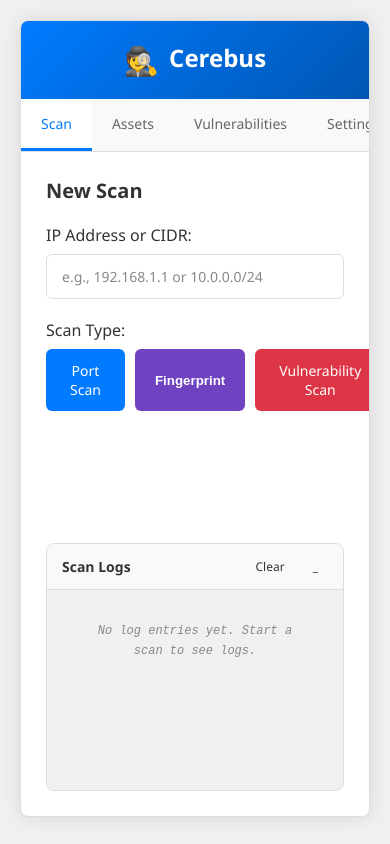
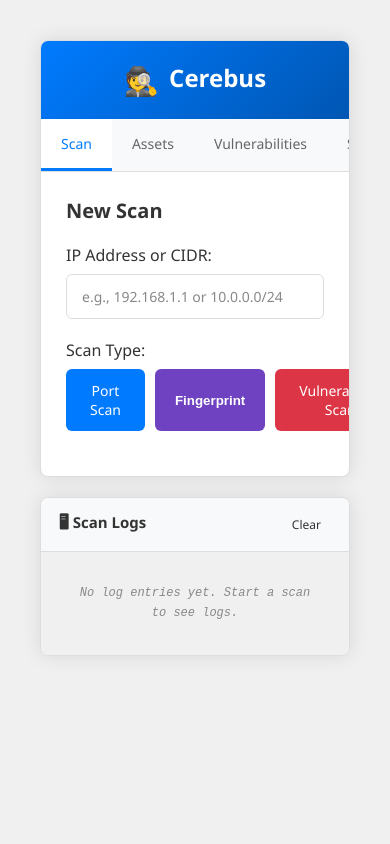
Before and after one commit to trevorcapps/scanner, a Flask app: page / in a window 390 px wide. Run offline with Flask 3, Linux system fonts and the light colour scheme; some libraries are stand-ins or nearby versions.

Commit message:
UI: Separate log panel as its own container beside Cerebus
- Log panel is now a completely separate container box, not nested
  inside the main Cerebus container
- Side-by-side layout: Cerebus app (left) + Scan Logs (right)
- Equal sizing via flex: 1 on both containers
- Log panel only visible on Scan tab (JS toggles split-view class)
- Log content is fixed-height (max 85vh) with overflow auto-scroll,
  never grows the page
- Page layout widened to 1600px to fit both panels
- Responsive: stacks vertically below 1000px
- Hacker theme: green glow on log container header
- Removed old collapsed toggle (not needed with separate panel)
- Log container has its own header with 🖥 icon

```diff
--- a/static/script.js
+++ b/static/script.js
@@ -151,9 +151,21 @@ document.addEventListener('DOMContentLoaded', function() {
     // ==================== Log Window Management ====================
     var logContent = document.getElementById('log-content');
     var logClearBtn = document.getElementById('log-clear');
-    var logToggleBtn = document.getElementById('log-toggle');
-    var logWindow = document.getElementById('log-window');
+    var logContainer = document.getElementById('log-container');
+    var pageLayout = document.getElementById('page-layout');
     var maxLogEntries = 500;
+
+    // Show split-view (log panel) when on scan tab
+    function updateSplitView(tabId) {
+        if (tabId === 'scan-tab') {
+            pageLayout.classList.add('split-view');
+        } else {
+            pageLayout.classList.remove('split-view');
+        }
+    }
+
+    // Initialize split-view for the default active tab
+    updateSplitView('scan-tab');
 
     function getTimestamp() {
         var now = new Date();
@@ -195,15 +207,6 @@ document.addEventListener('DOMContentLoaded', function() {
         }
     }
 
-    function toggleLogWindow() {
-        if (logWindow) {
-            logWindow.classList.toggle('collapsed');
-            if (logToggleBtn) {
-                logToggleBtn.textContent = logWindow.classList.contains('collapsed') ? '+' : '_';
-            }
-        }
-    }
-
     // Initialize log window
     if (logContent) {
         clearLogs();
@@ -211,10 +214,6 @@ document.addEventListener('DOMContentLoaded', function() {
 
     if (logClearBtn) {
         logClearBtn.addEventListener('click', clearLogs);
-    }
-
-    if (logToggleBtn) {
-        logToggleBtn.addEventListener('click', toggleLogWindow);
     }
 
     // Listen for log events from backend
@@ -640,6 +639,9 @@ document.addEventListener('DOMContentLoaded', function() {
 
             this.classList.add('active');
             document.getElementById(tabId).classList.add('active');
+
+            // Toggle log panel visibility (only on scan tab)
+            updateSplitView(tabId);
 
             if (tabId === 'assets-tab') {
                 loadAssets();
--- a/static/style.css
+++ b/static/style.css
@@ -189,9 +189,53 @@ body {
     font-family: 'Courier New', 'Fira Code', monospace;
 }
 
+/* ============================================
+   Page Layout — side-by-side on Scan tab
+   ============================================ */
+
+.page-layout {
+    max-width: 1600px;
+    margin: 0 auto;
+    padding: 20px;
+}
+
+.page-layout.split-view {
+    display: flex;
+    gap: 20px;
+    align-items: flex-start;
+}
+
+.page-layout.split-view .container {
+    flex: 1;
+    min-width: 0;
+}
+
+.page-layout.split-view .log-container {
+    flex: 1;
+    min-width: 0;
+    display: flex;
+}
+
+/* Hide log container when not on scan tab */
+.log-container {
+    display: none;
+}
+
+.page-layout.split-view .log-container {
+    display: flex;
+}
+
+@media (max-width: 1000px) {
+    .page-layout.split-view {
+        flex-direction: column;
+    }
+    .page-layout.split-view .log-container {
+        width: 100%;
+    }
+}
+
 .container {
-    max-width: 1400px;
-    margin: 0 auto;
+    max-width: 100%;
     background-color: var(--bg-secondary);
     padding: 0;
     box-shadow: 0 0 20px var(--shadow-color);
@@ -2090,9 +2134,20 @@ tr.vuln-info {
 }
 
 /* Hacker theme special effects */
-.theme-hacker .container {
+.theme-hacker .container,
+.theme-hacker .log-container {
     border-color: var(--accent-primary);
     box-shadow: 0 0 20px var(--shadow-color), inset 0 0 60px rgba(0, 255, 0, 0.03);
+}
+
+.theme-hacker .log-container-header {
+    background: linear-gradient(135deg, #001100, #002200);
+    border-bottom: 1px solid var(--accent-primary);
+}
+
+.theme-hacker .log-container-title {
+    color: var(--accent-primary);
+    text-shadow: 0 0 5px var(--accent-primary);
 }
 
 .theme-hacker .asset-ip,
@@ -2690,66 +2745,32 @@ tr.vuln-info {
    ============================================ */
 
 /* ============================================
-   Scan Tab - Two Panel Layout
+   Log Container — separate box beside main app
    ============================================ */
 
-.scan-controls {
-    padding: 0 0 10px 0;
-}
-
-.scan-panels {
-    display: flex;
-    gap: 16px;
-    min-height: 350px;
-}
-
-.scan-panel-left {
-    flex: 1;
-    min-width: 0;
-    overflow-y: auto;
-    max-height: 600px;
-}
-
-.scan-panel-right {
-    flex: 0 0 420px;
-    min-width: 0;
-    display: flex;
+.log-container {
     flex-direction: column;
-}
-
-/* Responsive: stack panels on narrow screens */
-@media (max-width: 900px) {
-    .scan-panels {
-        flex-direction: column;
-    }
-    .scan-panel-right {
-        flex: none;
-        width: 100%;
-    }
-}
-
-#log-window {
+    background-color: var(--bg-secondary);
+    box-shadow: 0 0 20px var(--shadow-color);
+    border-radius: 8px;
     border: 1px solid var(--border-color);
-    border-radius: 8px;
-    background-color: var(--bg-tertiary);
     overflow: hidden;
-    display: flex;
-    flex-direction: column;
-    height: 100%;
-}
-
-#log-header {
+    max-height: 85vh;
+}
+
+.log-container-header {
     display: flex;
     justify-content: space-between;
     align-items: center;
-    padding: 10px 15px;
-    background-color: var(--table-header-bg);
+    padding: 14px 18px;
+    background: linear-gradient(135deg, var(--bg-tertiary), var(--table-header-bg));
     border-bottom: 1px solid var(--border-color);
-}
-
-#log-title {
-    font-weight: 600;
-    font-size: 14px;
+    flex-shrink: 0;
+}
+
+.log-container-title {
+    font-weight: 700;
+    font-size: 15px;
     color: var(--text-primary);
 }
 
@@ -2765,7 +2786,6 @@ tr.vuln-info {
 
 #log-content {
     flex: 1;
-    min-height: 200px;
     overflow-y: auto;
     padding: 12px 15px;
     font-family: 'Courier New', 'Fira Code', monospace;
@@ -2774,17 +2794,7 @@ tr.vuln-info {
     background-color: var(--bg-primary);
 }
 
-#log-content.collapsed {
-    display: none;
-}
-
-#log-window.collapsed #log-content {
-    display: none;
-}
-
-#log-window.collapsed {
-    margin-top: 25px;
-}
+/* (collapsed styles removed — log panel is now a separate container) */
 
 .log-entry {
     margin-bottom: 4px;
--- a/templates/index.html
+++ b/templates/index.html
@@ -6,6 +6,8 @@
     <script src="https://cdn.socket.io/4.0.0/socket.io.min.js"></script>
 </head>
 <body class="theme-light">
+    <div class="page-layout" id="page-layout">
+    <!-- Main App Container -->
     <div class="container">
         <div class="header">
             <h1><span class="header-icon">&#128373;&#65039;</span> Cerebus</h1>
@@ -20,7 +22,6 @@
 
         <!-- Scan Tab -->
         <div id="scan-tab" class="tab-content active">
-            <div class="scan-controls">
             <h2>New Scan</h2>
             <form id="scan-form">
                 <div class="form-group">
@@ -41,25 +42,7 @@
                 <p id="progress-message">Scan in progress...</p>
                 <progress id="progress-bar" value="0" max="100"></progress>
             </div>
-            </div>
-
-            <div class="scan-panels">
-                <div class="scan-panel-left">
             <div id="scan-output"></div>
-                </div>
-                <div class="scan-panel-right">
-                    <div id="log-window">
-                        <div id="log-header">
-                            <span id="log-title">Scan Logs</span>
-                            <div id="log-controls">
-                                <button id="log-clear" class="btn-small btn-secondary" title="Clear logs">Clear</button>
-                                <button id="log-toggle" class="btn-small btn-secondary" title="Toggle log window">_</button>
-                            </div>
-                        </div>
-                        <div id="log-content"></div>
-                    </div>
-                </div>
-            </div>
         </div>
 
         <!-- Assets Tab -->
@@ -304,6 +287,19 @@
         </div>
     </div>
 
+    <!-- Log Panel (separate container, only visible on Scan tab) -->
+    <div class="log-container" id="log-container">
+        <div class="log-container-header">
+            <span class="log-container-title">&#128421; Scan Logs</span>
+            <div id="log-controls">
+                <button id="log-clear" class="btn-small btn-secondary" title="Clear logs">Clear</button>
+            </div>
+        </div>
+        <div id="log-content"></div>
+    </div>
+
+    </div><!-- /page-layout -->
+
     <!-- CVE Detail Modal -->
     <div id="cve-modal" class="modal-overlay" style="display: none;">
         <div class="modal-content">
```
Lines whose indentation alone changed are shown as unchanged.
